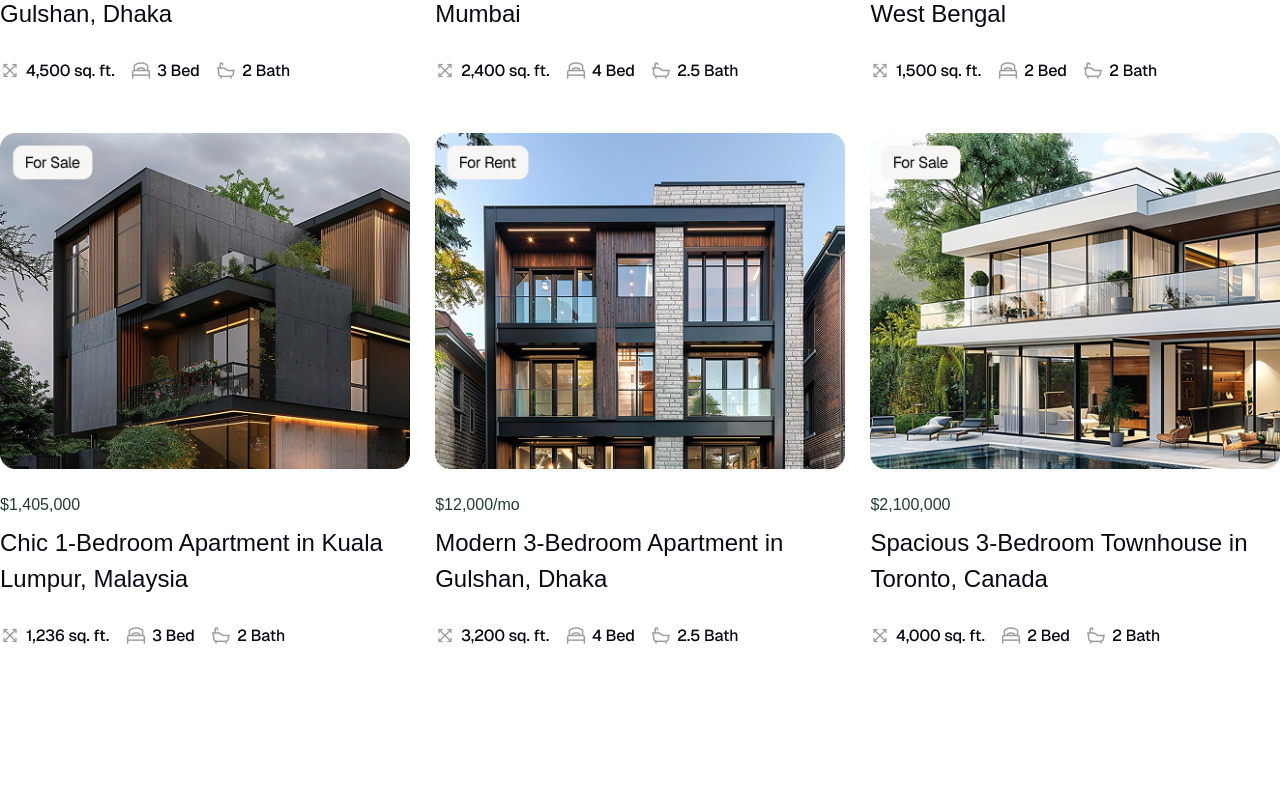
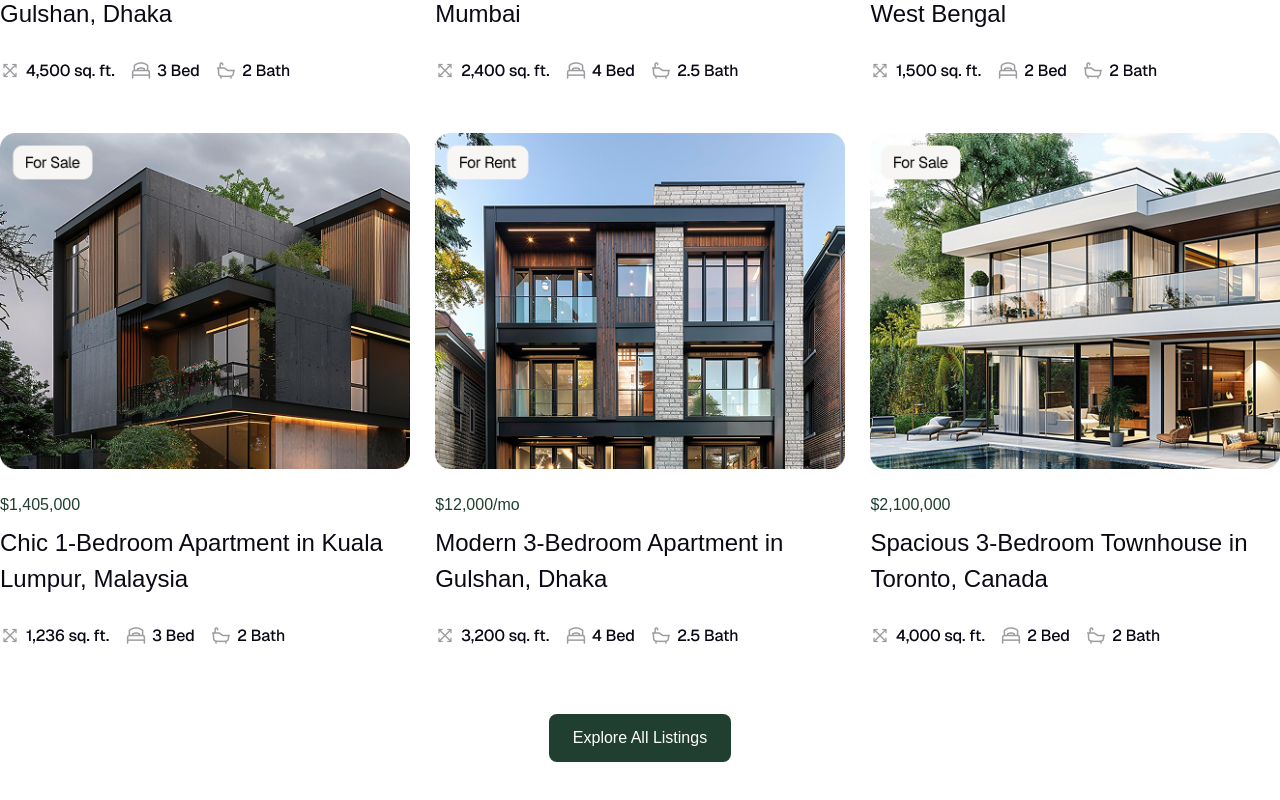
Before and after one commit to sejansorker/Softvence_task, a React (Vite) app: page / in a window 1280 px wide. Shown: the part 1754-2554 px from the top of the page. Before the commit the page ends 2468 px from the top, so only its background shows below. Built offline with nearby package versions, Linux system fonts and the light colour scheme.

Commit message:
card section complete

```diff
--- a/src/components/Cart.jsx
+++ b/src/components/Cart.jsx
@@ -72,6 +72,9 @@ const Cart = () => {
                 </div>
               </div>
             </div>
+            <div className="flex justify-center pb-30">
+              <button className='text-[16px] bg-[#203F30] font-main font-medium text-white py-3 px-6 rounded-lg '>Explore All Listings</button>
+            </div>
         </Container>
     </div>
   )
```
